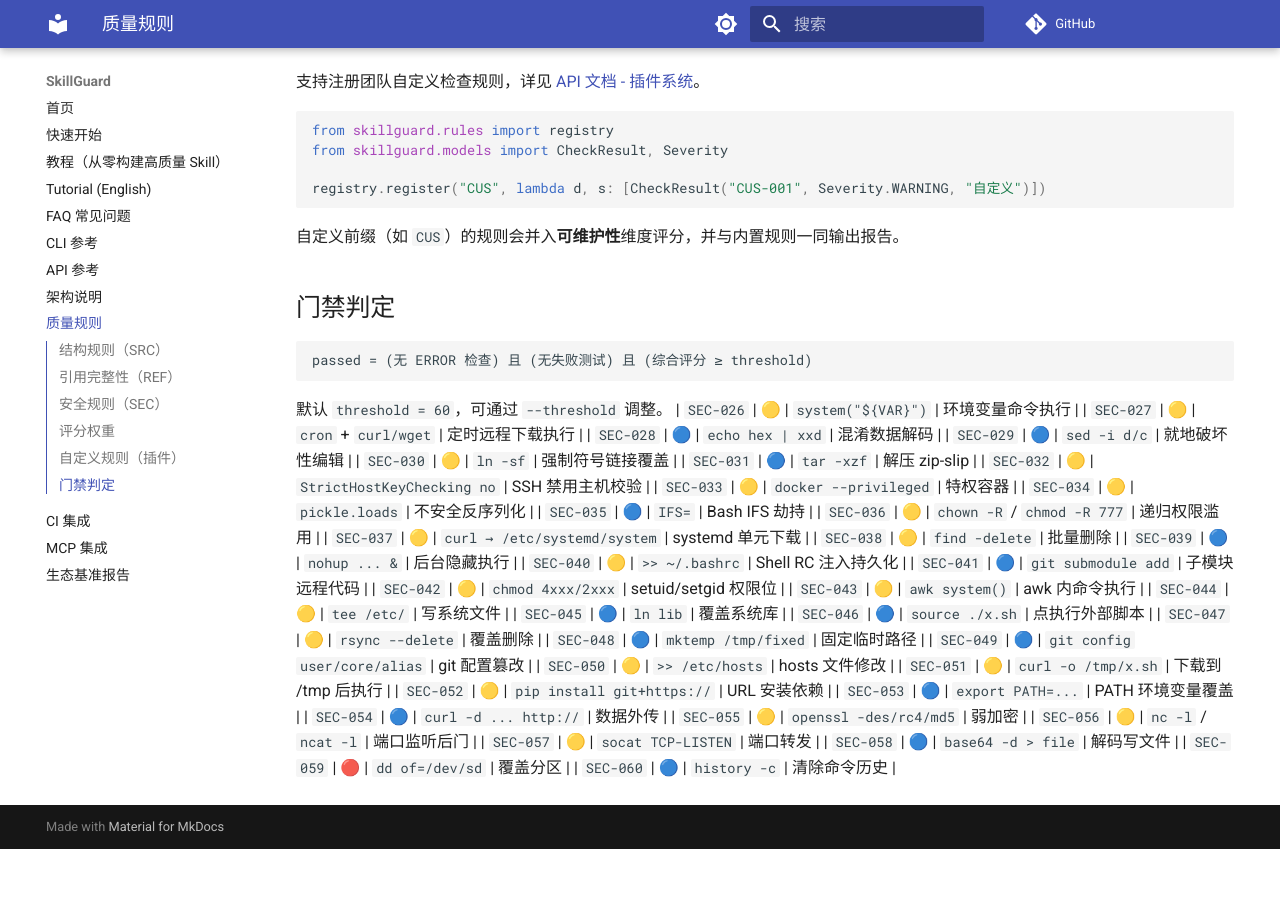
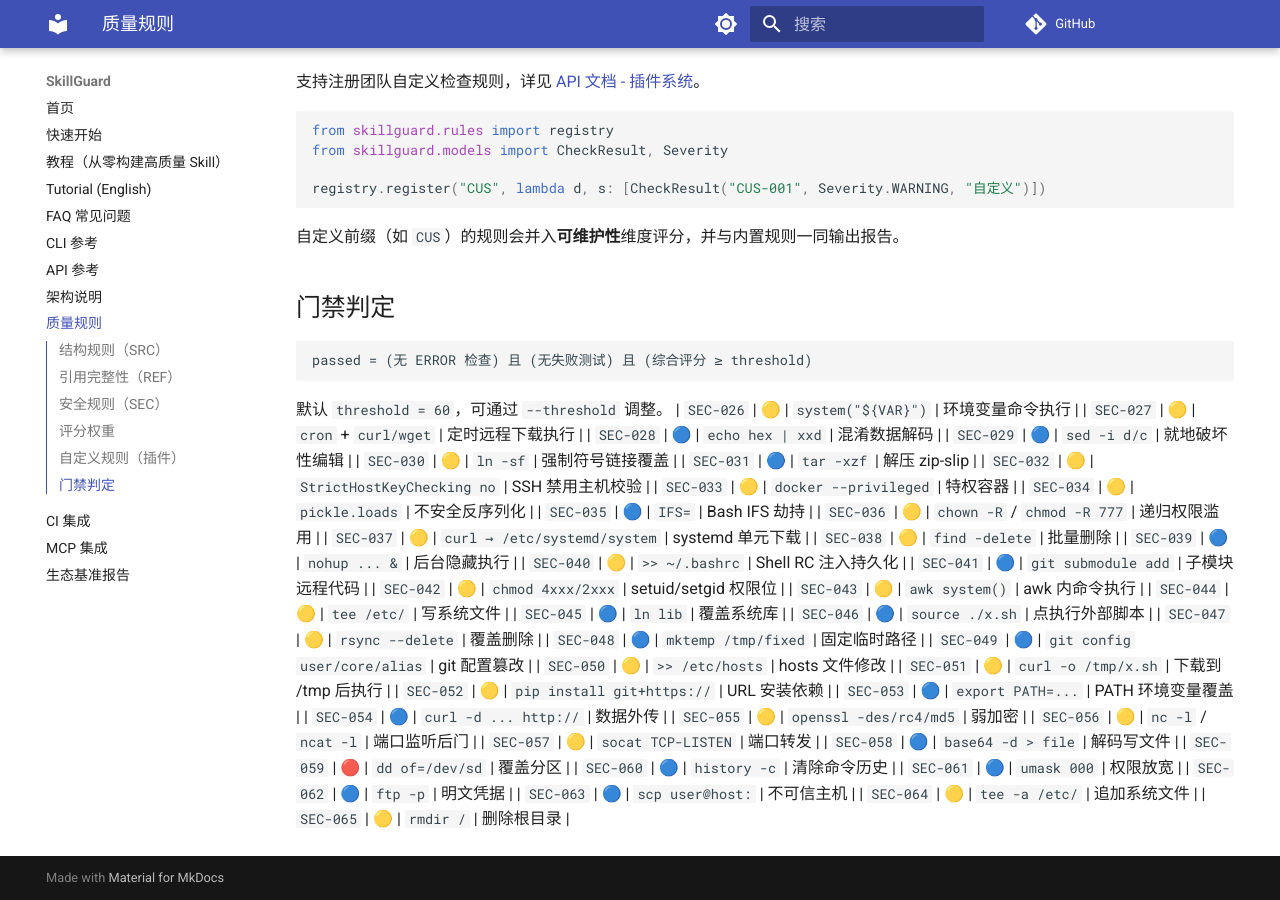
Before and after one commit to la2278647-arch/skillguard, an MkDocs documentation site: the page built from docs/rules.md, in a window 1280 px wide and 900 px high, scrolled down 2547 px. Built offline with MkDocs 1.6.1 and Material for MkDocs 9.7.7, drawn with Linux system fonts in a browser that asks for light colours; comment, search, counter and statistics services are not loaded; before the commit the page ends 3396 px from its top, so only the background shows below that.

Commit message:
docs: sync rule count to 65 + rules.md SEC-061..065

```diff
--- a/docs/rules.md
+++ b/docs/rules.md
@@ -115,3 +115,8 @@ passed = (无 ERROR 检查) 且 (无失败测试) 且 (综合评分 ≥ threshol
 | `SEC-058` | 🔵 | `base64 -d > file` | 解码写文件 |
 | `SEC-059` | 🔴 | `dd of=/dev/sd` | 覆盖分区 |
 | `SEC-060` | 🔵 | `history -c` | 清除命令历史 |
+| `SEC-061` | 🔵 | `umask 000` | 权限放宽 |
+| `SEC-062` | 🔵 | `ftp -p` | 明文凭据 |
+| `SEC-063` | 🔵 | `scp user@host:` | 不可信主机 |
+| `SEC-064` | 🟡 | `tee -a /etc/` | 追加系统文件 |
+| `SEC-065` | 🟡 | `rmdir /` | 删除根目录 |
```
Also changed, not shown: README.en.md (+1 -1 lines), README.md (+1 -1 lines).
